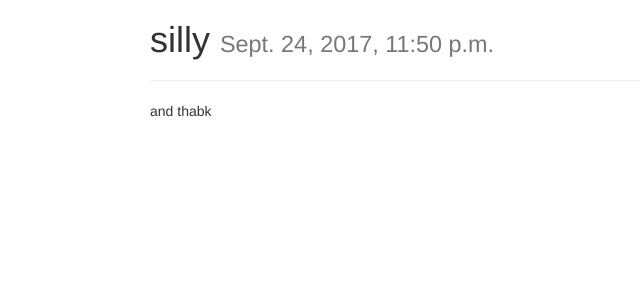
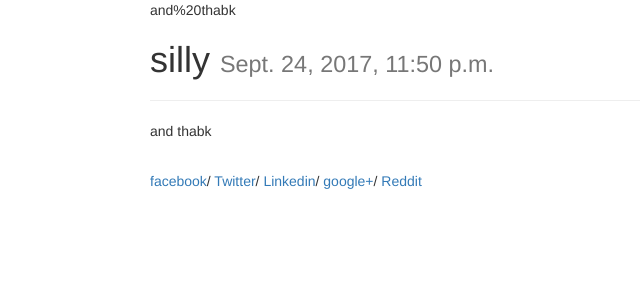
Before and after one commit to silvareal/advance_blog, a Django app: a page that uses posts/templates/posts/post_detail.html in a window 1280 px wide. Shown: the top 300 px of the page, without its empty margins (220-860 px from the left). Run offline with Django 3.2, Linux system fonts and the light colour scheme; data comes from the database, SQL or seed files in the repository; both versions use the stored data as it was after the commit; some libraries are stand-ins or nearby versions.

Commit message:
updated sharelink and added encoded url quote

```diff
--- a/posts/templates/posts/post_detail.html
+++ b/posts/templates/posts/post_detail.html
@@ -8,8 +8,17 @@
     {% if instance.image %}
     <img src="{{ instance.image.url }}" class="img-responsive" />
     {% endif %}
-
+{{ quote_tag }}
     <h1>{{ title }} <small>{{ instance.stamptime }}</small></h1><hr>
     {{ instance.content|linebreaks|truncatewords:120 }}<br/>
+    <a href="http://www.facebook.com/sharer/sharer.php?u={{ request.build_absolute_uri }}">facebook</a>/
+    <a href="https://twitter.com/home?status={{ quote_tag }}%20{{ request.build_absolute_uri }}">Twitter</a>/
+    <a href="https://www.linkedin.com/shareArticle?mini=true&url={{ request.bbuild_absolute_uri }}/&title={{ instance.title }}&summary={{ quote_tag }}&source={{ request.build_absolute_uri }}/">Linkedin</a>/
+    <a href="https://plus.google.com/share?url=http://your-domain{{ request.get_absolute_uri }}">google+</a>/
+    <a href="http://www.reddit.com/submit?url={{ request.build_absolute_uri }}/&title={{ instance.title }}">Reddit</a>
+
+
+
+
 </div>
 {% endblock content %}
--- a/posts/urls.py
+++ b/posts/urls.py
@@ -9,6 +9,6 @@ urlpatterns = [
     url(r'^$', views.post_list, name='post_list'),
     url(r'^create/$', views.post_create, name='post_create'),
     url(r'^(?P<slug>[\w-]+)/$', views.post_detail, name='post_detail'),
-    url(r'^(?P<id>\d+)/edit/$', views.post_update, name='post_update'),
-    url(r'^(?P<id>\d+)/delete/$', views.post_delete, name='post_delete'),
+    url(r'^(?P<slug>[\w-]+)/edit$', views.post_update, name='post_update'),
+    url(r'^(?P<slug>[\w-]+)/delete$', views.post_delete, name='post_delete'),
 ]
--- a/posts/views.py
+++ b/posts/views.py
@@ -1,3 +1,4 @@
+from urllib.parse import quote
 from django.contrib import messages
 from django.core.paginator import Paginator, EmptyPage, PageNotAnInteger
 from django.shortcuts import render, get_object_or_404, HttpResponseRedirect, redirect
@@ -21,9 +22,11 @@ def post_create(request): #create post
 
 def post_detail(request, slug ): #retrieve post
     instance = get_object_or_404(Post, slug=slug )
+    quote_tag = quote(instance.content)
     context  = {
         'title':instance.title,
-        'instance':instance
+        'instance':instance,
+        "quote_tag":quote_tag,
     }
     return render(request,'posts/post_detail.html', context)
 
@@ -49,8 +52,8 @@ def post_list(request): #list all post
     }
     return render(request, 'posts\post_list.html', context)
 
-def post_update(request, id): #edit post
-    instance = get_object_or_404(Post, id=id )
+def post_update(request, slug=None ): #edit post
+    instance = get_object_or_404(Post, slug=slug )
     form     = PostForm(request.POST or None,request.FILES or None , instance=instance)
     if form.is_valid():
         instance = form.save(commit=False)
@@ -65,8 +68,8 @@ def post_update(request, id): #edit post
     return render(request, 'posts/post_form.html', context)
 
 
-def post_delete(request, id): #delete post
-    instance = get_object_or_404(Post, id=id)
+def post_delete(request, slug): #delete post
+    instance = get_object_or_404(Post, slug=slug)
     instance.delete()
     messages.success(request, "succesfully deleted")
     return redirect("posts:post_list")
```
Also changed, not shown: db.sqlite3.
